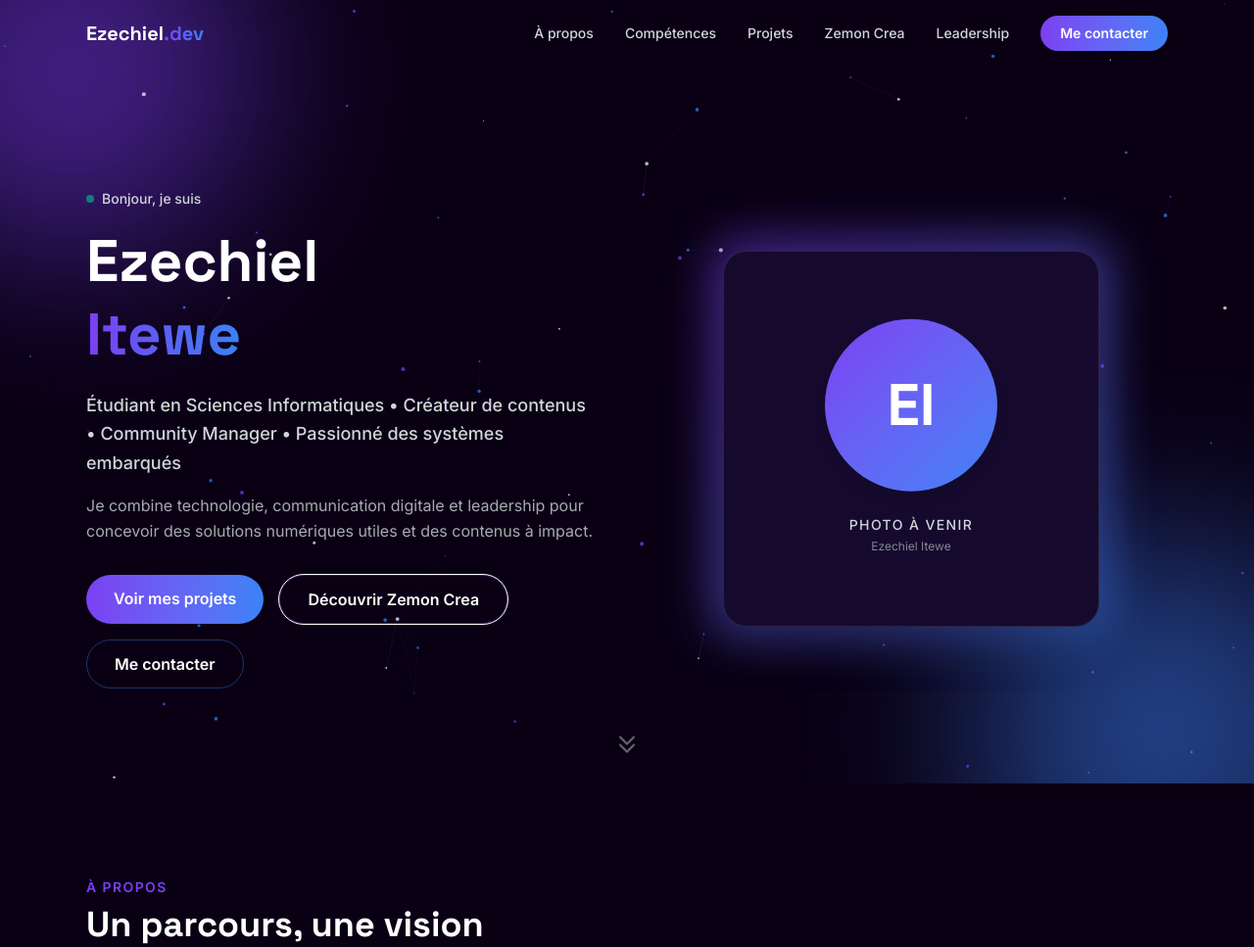
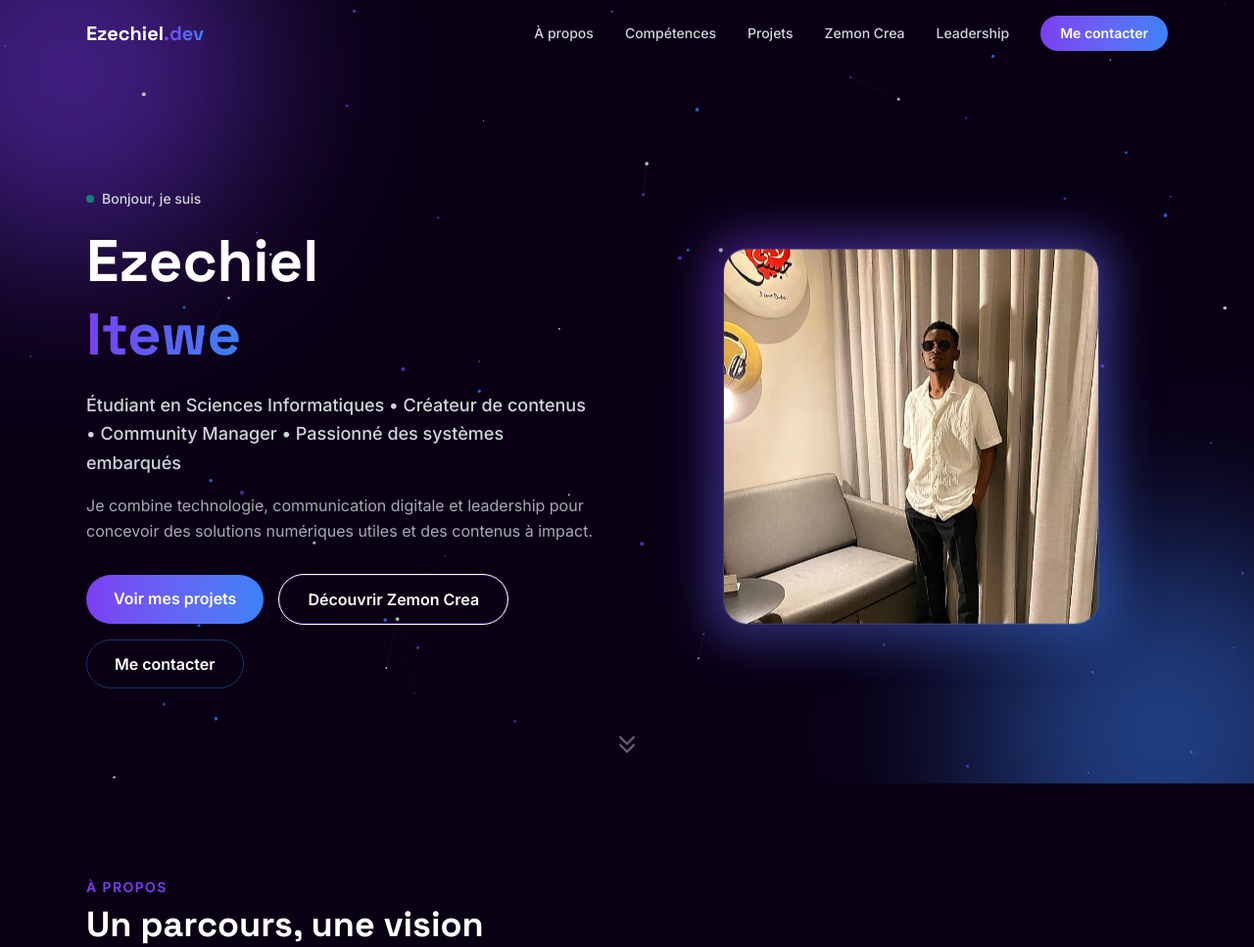
Before and after one commit to Ezechielitewe18/ezechiel-portfolio, a website built with Vite: page index.html in a window 1280 px wide. Shown: the top 967 px of the page at 98% size. Built offline with nearby package versions, Linux system fonts and the light colour scheme.

Commit message:
Ajouter photo hero (accueil)

```diff
--- a/index.html
+++ b/index.html
@@ -127,19 +127,13 @@
           <div class="relative">
             <div class="absolute inset-0 -z-10 scale-105 rounded-3xl bg-gradient-to-br from-violet-brand to-blue-brand opacity-60 blur-xl"></div>
             <div
-              class="flex h-80 w-80 items-center justify-center rounded-3xl border border-white/10 bg-night-card shadow-2xl md:h-96 md:w-96"
+              class="animate-float h-80 w-80 overflow-hidden rounded-3xl border border-white/10 shadow-2xl md:h-96 md:w-96"
             >
-              <div class="animate-float text-center">
-                <div
-                  class="mx-auto flex h-36 w-36 items-center justify-center rounded-full bg-gradient-to-br from-violet-brand to-blue-brand font-display text-6xl font-bold text-white shadow-lg md:h-44 md:w-44"
-                >
-                  EI
-                </div>
-                <p class="mt-6 text-sm font-medium uppercase tracking-widest text-mist">
-                  Photo à venir
-                </p>
-                <p class="mt-1 text-xs text-mist/60">Ezechiel Itewe</p>
-              </div>
+              <img
+                src="images/accueil.jpg"
+                alt="Ezechiel Itewe — Technology, Creativity, Leadership"
+                class="h-full w-full object-cover object-top"
+              />
             </div>
           </div>
         </div>
```
Also changed, not shown: public/images/accueil.jpg (added), public/images/accueil.jpg.JPG (added).
